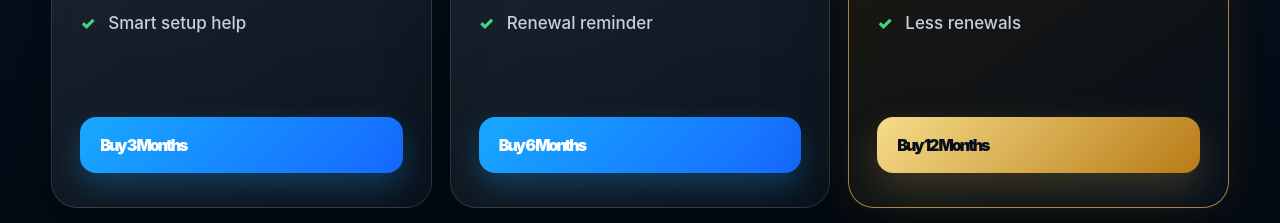
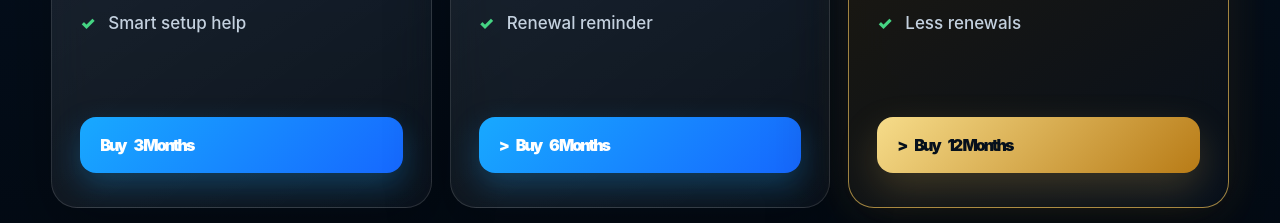
Before and after one commit to franky2421/StreamlyTVwebsiteai, a website: page index.html in a window 1280 px wide. Shown: the part 2493-2716 px from the top of the page. Drawn offline with Linux system fonts and the light colour scheme.

Commit message:
Fix buy button text

```diff
--- a/index.html
+++ b/index.html
@@ -1171,7 +1171,7 @@
               <li>One-time payment</li>
               <li>Live TV + VOD</li>
               <li>Smart setup help</li>
-            </ul><a class="btn" href="https://buy.stripe.com/5kQ14g1OT72gf19ejH1Fe0a" target="_blank">Buy 3 Months</a>
+            </ul><a class="btn" href="https://buy.stripe.com/5kQ14g1OT72gf19ejH1Fe0a" target="_blank"><span>Buy</span> <span>3 Months</span></a>
           </div>
           <div class="card price"><span class="badge">Most Popular</span>
             <h3>6 Months</h3>
@@ -1180,7 +1180,7 @@
               <li>Best balance</li>
               <li>One-time payment</li>
               <li>Renewal reminder</li>
-            </ul><a class="btn" href="https://buy.stripe.com/dRmaEQ3X13Q4dX5grP1Fe09" target="_blank">Buy 6 Months</a>
+            </ul><a class="btn" href="https://buy.stripe.com/dRmaEQ3X13Q4dX5grP1Fe09" target="_blank">><span>Buy</span> <span>6 Months</span></a>
           </div>
           <div class="card price"><span class="badge">Best Value</span>
             <h3>12 Months</h3>
@@ -1189,7 +1189,7 @@
               <li>Best long-term value</li>
               <li>One-time payment</li>
               <li>Less renewals</li>
-            </ul><a class="btn" href="https://buy.stripe.com/28E28kbptgCQ7yHb7v1Fe08" target="_blank">Buy 12 Months</a>
+            </ul><a class="btn" href="https://buy.stripe.com/28E28kbptgCQ7yHb7v1Fe08" target="_blank">><span>Buy</span> <span>12 Months</span></a>
           </div>
         </div>
       </div>
```
